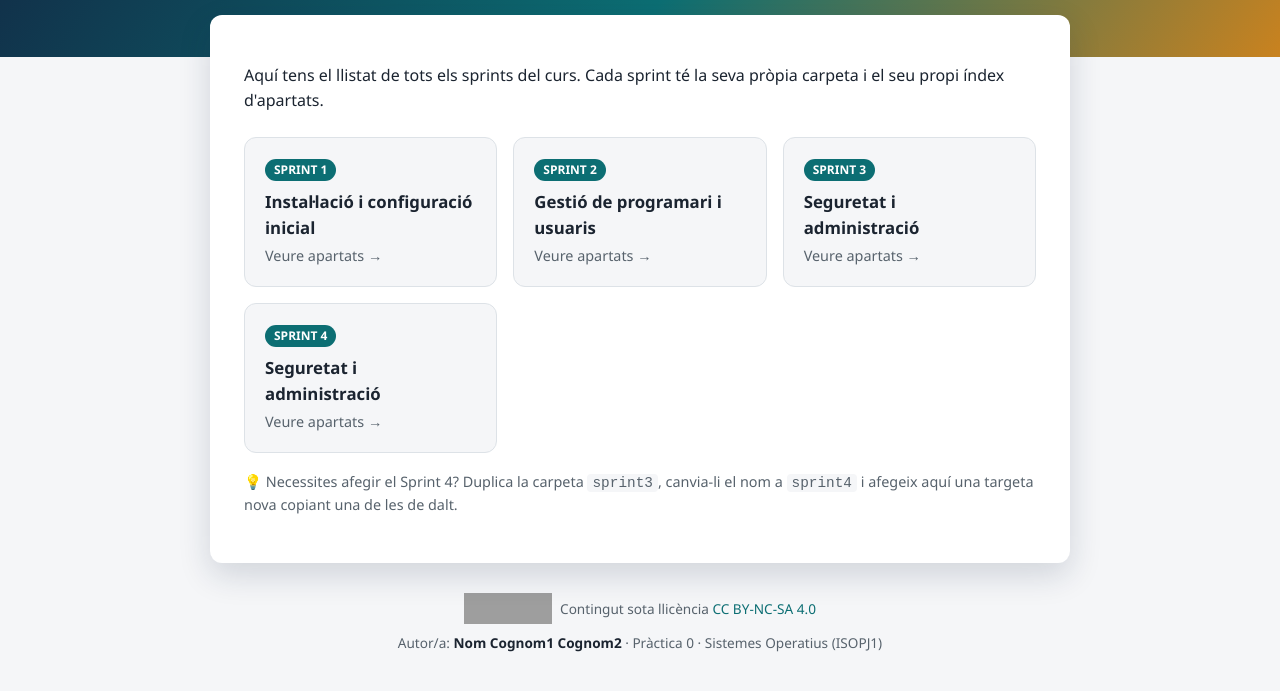
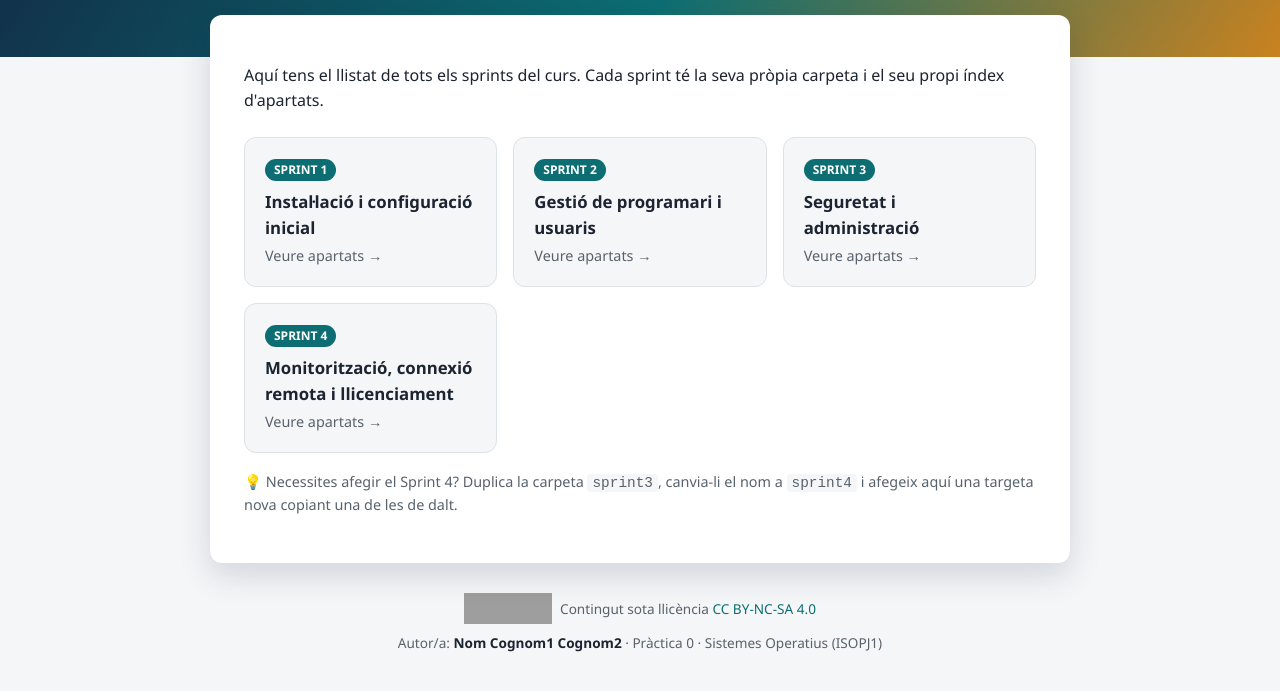
Before and after one commit to miquelcarbo/sistemes_operatius, a plain HTML site: page sprints.html in a window 1280 px wide. Shown: the part 205-896 px from the top of the page. Drawn offline with Linux system fonts and the light colour scheme; grey boxes are pictures that could not be loaded.

Commit message:
Update sprints.html

```diff
--- a/sprints.html
+++ b/sprints.html
@@ -48,7 +48,7 @@
 
       <a class="targeta" href="sprint4/index.html">
         <span class="numero">SPRINT 4</span>
-        <h3>Seguretat i administració</h3>
+        <h3>Monitorització, connexió remota i llicenciament</h3>
         <p>Veure apartats →</p>
       </a>
 
```
